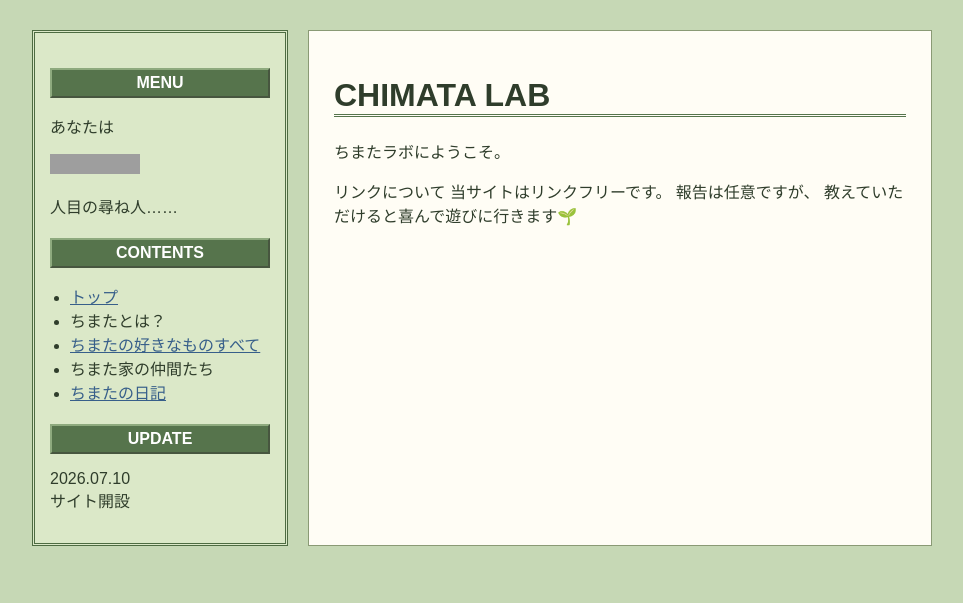
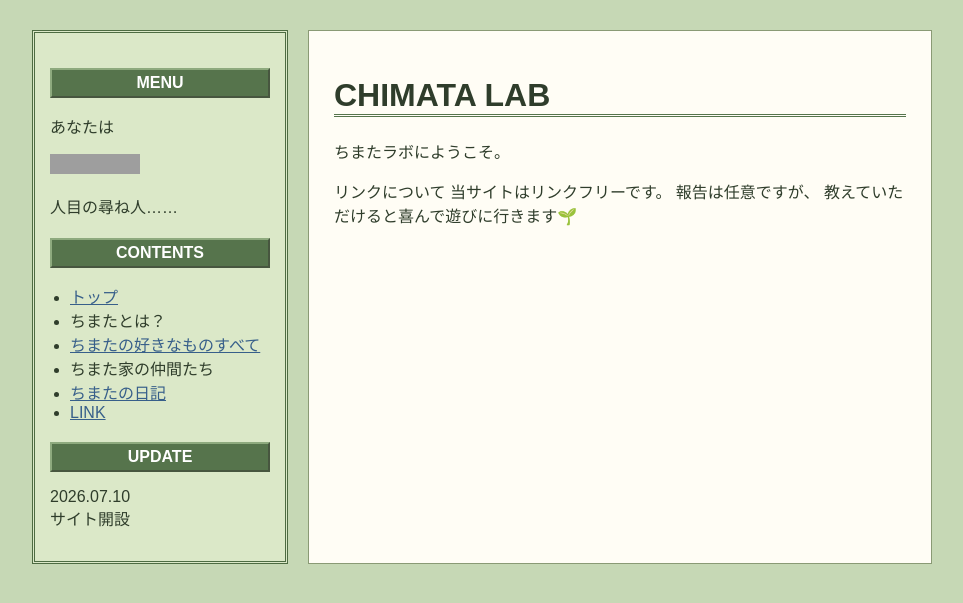
Before and after one commit to chimata-lab/chimata-lab.github.io, a Jekyll site: the page built from index.html, in a window 1280 px wide. Shown: the top 603 px of the page, without its empty margins (158-1121 px from the left). Built offline with Jekyll 4.4.1, drawn with Linux system fonts in a browser that asks for light colours; grey boxes are pictures that could not be loaded.

Commit message:
リンク追加

```diff
--- a/_includes/sidebar.html
+++ b/_includes/sidebar.html
@@ -15,6 +15,7 @@
         <li><a href="/suki.html">ちまたの好きなものすべて</a></li>
         <li>ちまた家の仲間たち</li>
         <li><a href="/diary.html">ちまたの日記</a></li>
+        <li><a href="/link.html">LINK</a></li>
     </ul>
 
     <h2>UPDATE</h2>
```
